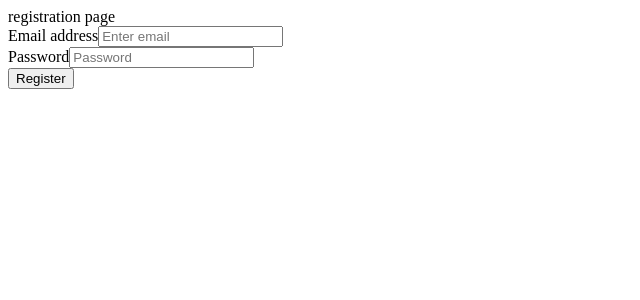
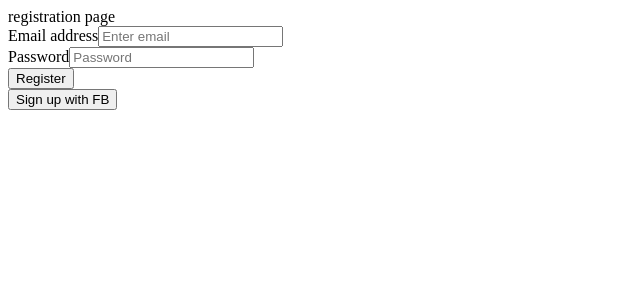
Before and after one commit to JULIERAJ/KIDS-FIRST-v2, a React (Create React App) app in the folder frontend/: page /register in a window 1280 px wide. Shown: the top 300 px of the page, without its empty margins (0-640 px from the left). Built offline with nearby package versions, Linux system fonts and the light colour scheme; no server answers.

Commit message:
faceebook auth

```diff
--- /dev/null
+++ b/frontend/src/config/firebase-config.js
@@ -0,0 +1,14 @@
+import { initializeApp } from 'firebase/app';
+import { getAuth } from 'firebase/auth';
+
+const firebaseConfig = {
+  apiKey: process.env.REACT_APP_FIREBASE_API_KEY,
+  authDomain: process.env.REACT_APP_FIREBASE_AUTH_DOMAIN,
+  projectId: process.env.REACT_APP_FIREBASE_PROJECT_ID,
+  storageBucket: process.env.REACT_APP_FIREBASE_STORAGE_BUCKET,
+  messagingSenderId: process.env.REACT_APP_FIREBASE_MESSAGING_SENDER_ID,
+  appId: process.env.REACT_APP_FIREBASE_APP_ID
+};
+
+const app = initializeApp(firebaseConfig);
+export const authentication = getAuth(app);
--- a/frontend/src/pages/Register.jsx
+++ b/frontend/src/pages/Register.jsx
@@ -3,6 +3,9 @@ import { useState } from 'react';
 import Button from 'react-bootstrap/Button';
 import Form from 'react-bootstrap/Form';
 
+//firebase
+import { authentication } from '../config/firebase-config';
+import { signInWithPopup, FacebookAuthProvider } from 'firebase/auth';
 
 import { register } from '../api';
 
@@ -13,6 +16,34 @@ export default function Register() {
 
   console.log('email is ', email);
   console.log('password is ', password);
+
+  //for facebook sign in
+const signInWithFacebook = () => {
+  const provider = new FacebookAuthProvider();
+
+  signInWithPopup(authentication,provider)
+  .then((result)=>{
+    console.log('I am registered using Facebook')
+    console.log(result.user)
+    const credential = FacebookAuthProvider.credentialFromResult(result);
+    const accessToken = credential.accessToken;
+    console.log(accessToken)
+    console.log(result.user.displayName)
+    console.log(result.user.email)
+    //we need to save this user in our database and redirect to family
+
+  })
+  .catch((error)=>{
+    console.log(error)
+    // Handle Errors here.
+  const errorCode = error.code;
+  const errorMessage = error.message;
+  // The email of the user's account used.
+  const email = error.customData.email;
+  // The AuthCredential type that was used.
+  const credential = FacebookAuthProvider.credentialFromError(error);
+  })
+};
 
   function handleRegister(e) {
     e.preventDefault();
@@ -63,6 +94,7 @@ export default function Register() {
           Register
         </Button>
       </Form>
+      <button onClick={signInWithFacebook}> Sign up with FB </button>
     </div>
   );
 }
```
